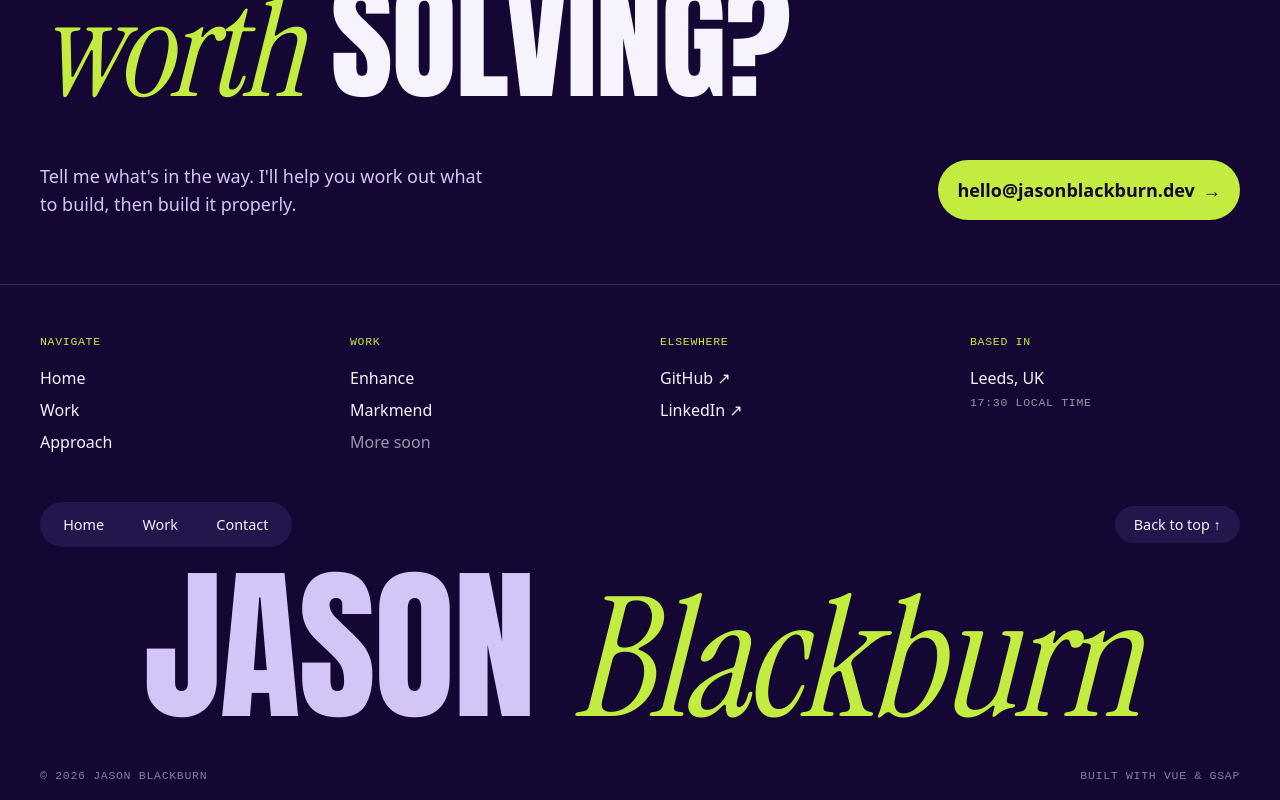
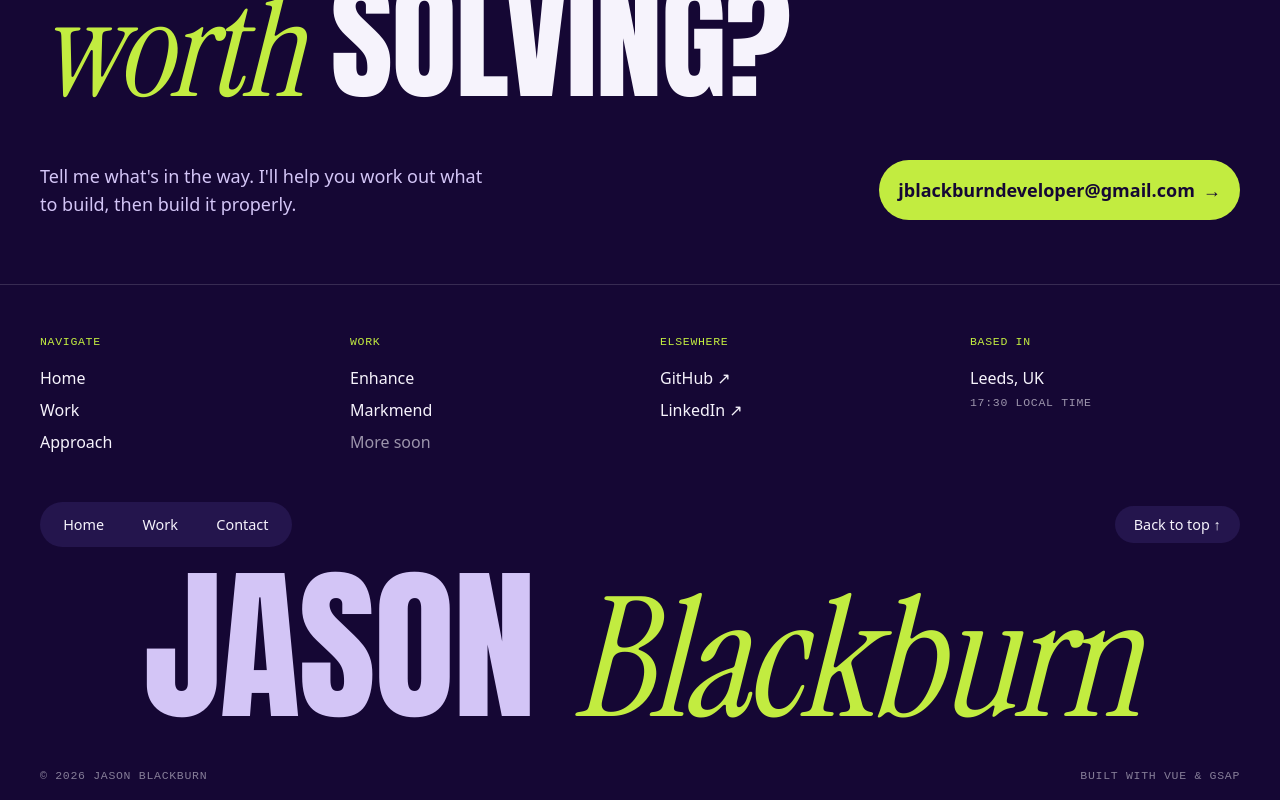
Before and after one commit to JBlackburn94/port, a Vue app: page / in a window 1280 px wide. Shown: the part 4537-5337 px from the top of the page. Built offline with nearby package versions, Linux system fonts and the light colour scheme.

Commit message:
Use real contact email

```diff
--- a/src/data/site.js
+++ b/src/data/site.js
@@ -10,7 +10,7 @@ export const site = {
   location: "Leeds, UK",
   timeZone: "Europe/London",
   available: true,
-  email: "hello@jasonblackburn.dev",
+  email: "jblackburndeveloper@gmail.com",
   socials: [
     { label: "GitHub", href: "https://github.com/" },
     { label: "LinkedIn", href: "https://www.linkedin.com/" },
```
